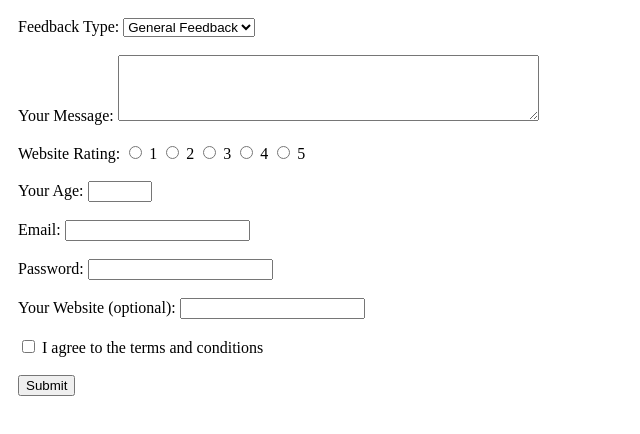
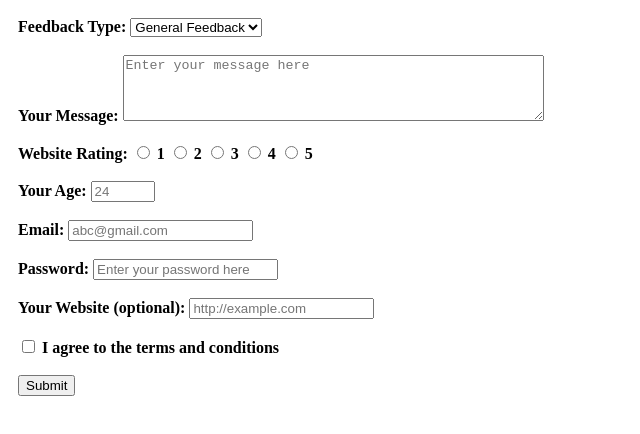
Before and after one commit to meerathaakur/ass_S01, a plain HTML site: page form.html in a window 1280 px wide. Shown: the whole page, without its empty margins (0-640 px from the left). Drawn offline with Linux system fonts and the light colour scheme.

Commit message:
some changes in input tags

```diff
--- a/form.html
+++ b/form.html
@@ -4,7 +4,9 @@
         <style>
             form{
                 padding: 10px;
-
+            }
+            label{
+                font-weight:bold;
             }
         </style>
     </head>
@@ -21,7 +23,7 @@
 
             <!-- Text area for user message -->
             <label for="user-message">Your Message:</label>
-            <textarea id="user-message" name="user-message" rows="4" cols="50" required></textarea>
+            <textarea  placeholder="Enter your message here" id="user-message" name="user-message" rows="4" cols="50" required></textarea>
             <br><br>
 
             <!-- Radio buttons for website rating -->
@@ -40,22 +42,22 @@
 
             <!-- Input for age (number type) -->
             <label for="age">Your Age:</label>
-            <input type="number" id="age" name="age" min="10" max="100" required>
+            <input placeholder="24" type="number" id="age" name="age" min="10" max="100" required>
             <br><br>
 
             <!-- Email input field -->
             <label for="email">Email:</label>
-            <input type="email" id="email" name="email" required>
+            <input placeholder="abc@gmail.com" type="email" id="email" name="email" required>
             <br><br>
 
             <!-- Password input field -->
             <label for="password">Password:</label>
-            <input type="password" id="password" name="password" minlength="8" required>
+            <input placeholder="Enter your password here" type="password" id="password" name="password" minlength="8" required>
             <br><br>
 
             <!-- Optional website URL input field -->
             <label for="website-url">Your Website (optional):</label>
-            <input type="url" id="website-url" name="website-url">
+            <input placeholder="http://example.com" type="url" id="website-url" name="website-url">
             <br><br>
 
             <!-- Checkbox for terms and conditions -->
```
